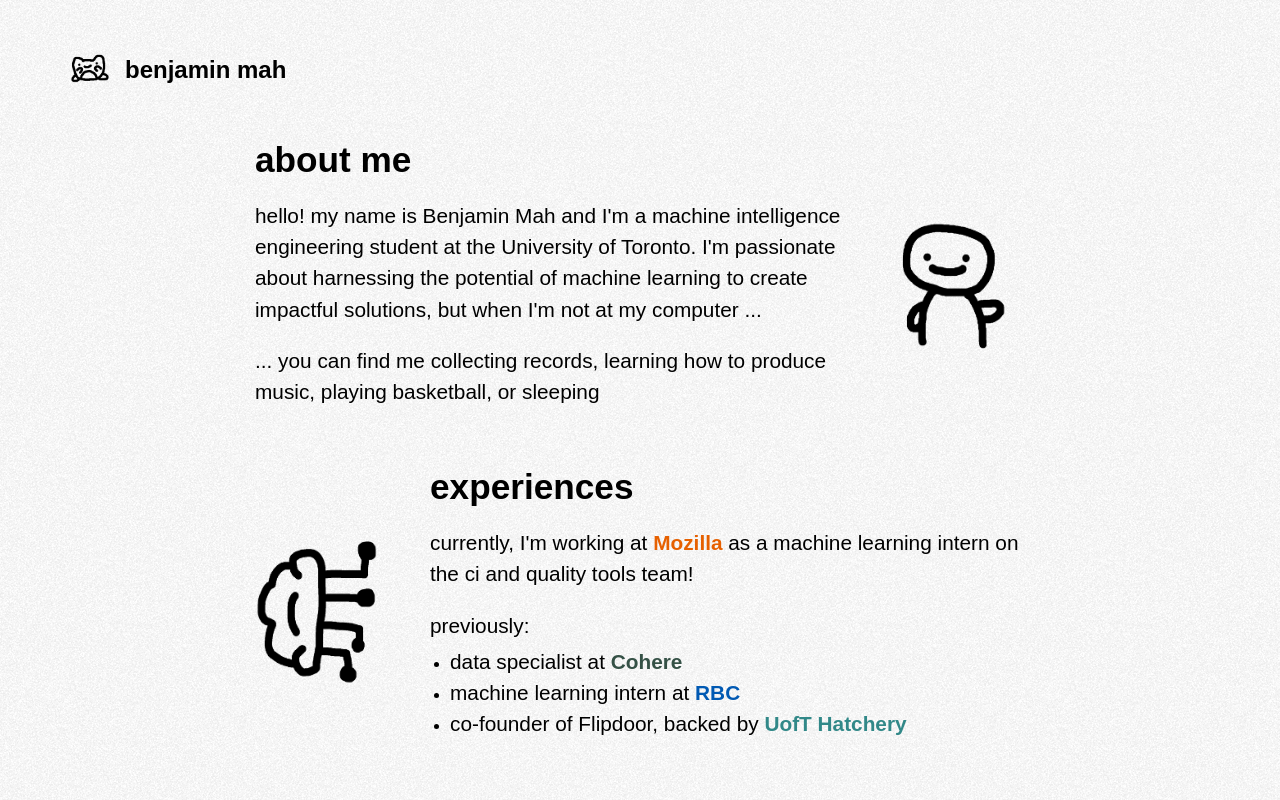
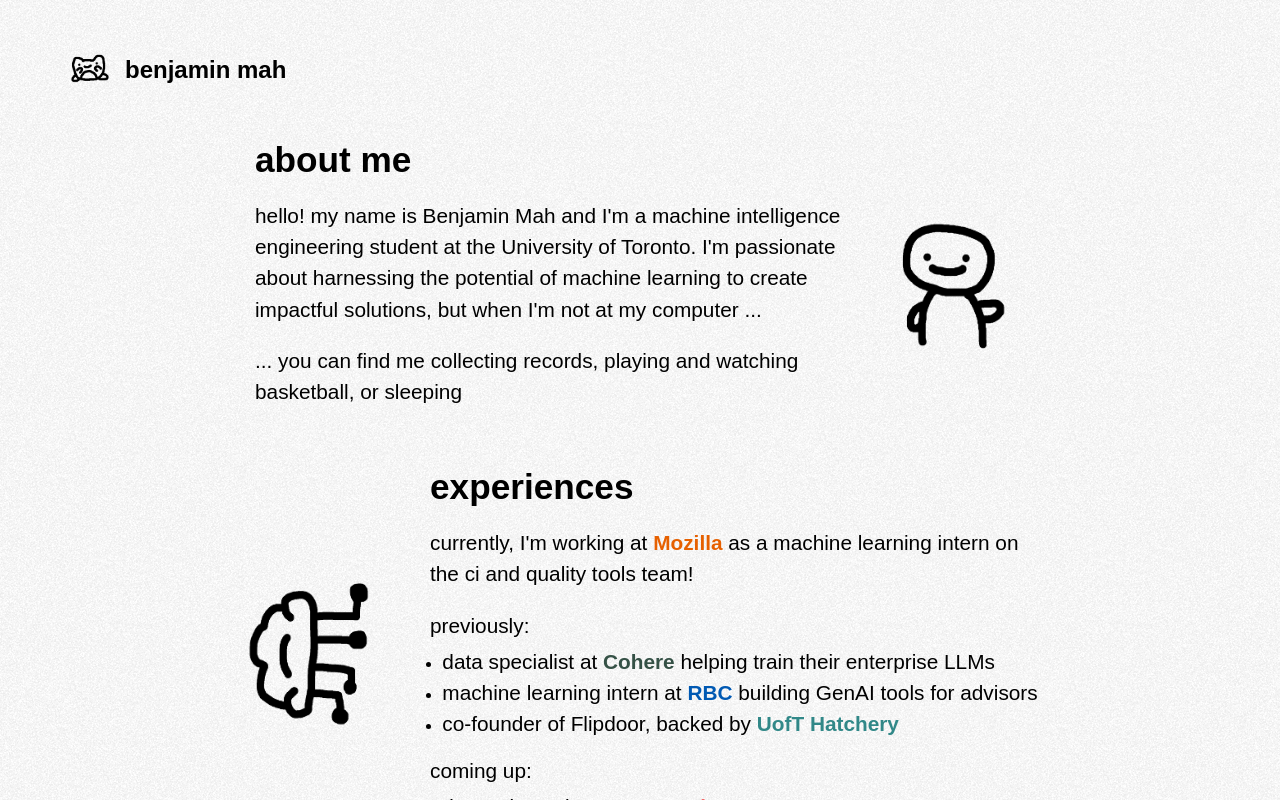
Before and after one commit to benjaminmah/personal-portfolio, a React (Create React App) app: page /about in a window 1280 px wide. Built offline with nearby package versions, Linux system fonts and the light colour scheme; a web font is replaced by a local one.

Commit message:
Update about

```diff
--- a/src/components/about.js
+++ b/src/components/about.js
@@ -8,7 +8,7 @@ const About = () => {
                 <div className="about-text">
                     <h1>about me</h1>
                     <p>hello! my name is Benjamin Mah and I'm a machine intelligence engineering student at the University of Toronto. I'm passionate about harnessing the potential of machine learning to create impactful solutions, but when I'm not at my computer ...</p>
-                    <p>... you can find me collecting records, learning how to produce music, playing basketball, or sleeping</p>
+                    <p>... you can find me collecting records, playing and watching basketball, or sleeping</p>
                 </div>
                 <img src="/icons/me1.png" alt="me" className="about-image" />
             </div>
@@ -20,13 +20,19 @@ const About = () => {
                     <p>previously:</p>
                     <ul>
                         <li>
-                            <p>data specialist at <strong><a href="https://www.cohere.com" target="_blank" rel="noopener noreferrer" className="cohere">Cohere</a></strong></p>
+                            <p>data specialist at <strong><a href="https://www.cohere.com" target="_blank" rel="noopener noreferrer" className="cohere">Cohere</a></strong> helping train their enterprise LLMs</p>
                         </li>
                         <li>
-                            <p>machine learning intern at <strong><a href="https://www.rbc.com" target="_blank" rel="noopener noreferrer" className="rbc">RBC</a></strong> </p>
+                            <p>machine learning intern at <strong><a href="https://www.rbc.com" target="_blank" rel="noopener noreferrer" className="rbc">RBC</a></strong> building GenAI tools for advisors</p>
                         </li>
                         <li>
                             <p>co-founder of Flipdoor, backed by <strong><a href="https://hatchery.engineering.utoronto.ca/" target="_blank" rel="noopener noreferrer" className="hatchery">UofT Hatchery</a></strong> </p>
+                        </li>
+                    </ul>
+                    <p>coming up:</p>
+                    <ul>
+                        <li>
+                            <p>data science intern at <strong><a href="https://www.asana.com/" target="_blank" rel="noopener noreferrer" className="asana">a cool company</a></strong></p>
                         </li>
                     </ul>
                 </div>
--- a/src/styles/about.css
+++ b/src/styles/about.css
@@ -257,3 +257,13 @@ html, body {
 .about-me .hatchery:hover {
     color: #8eb9b9;
 }
+
+.asana {
+    text-decoration: none;
+    color: #f06a6a;
+    transition: color 0.3s ease
+}
+
+.about-me .asana:hover {
+    color: #f59999;
+}
```
